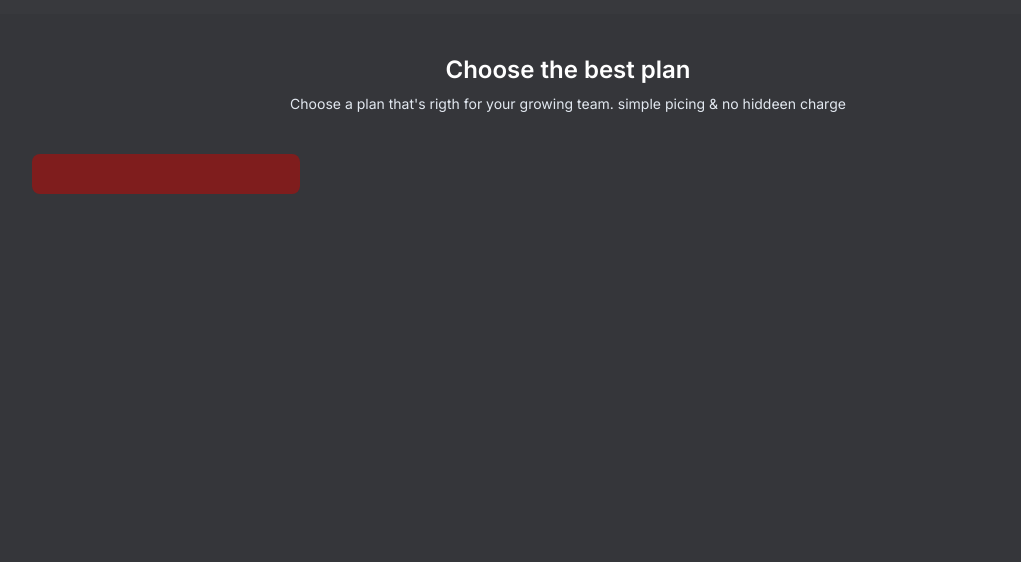
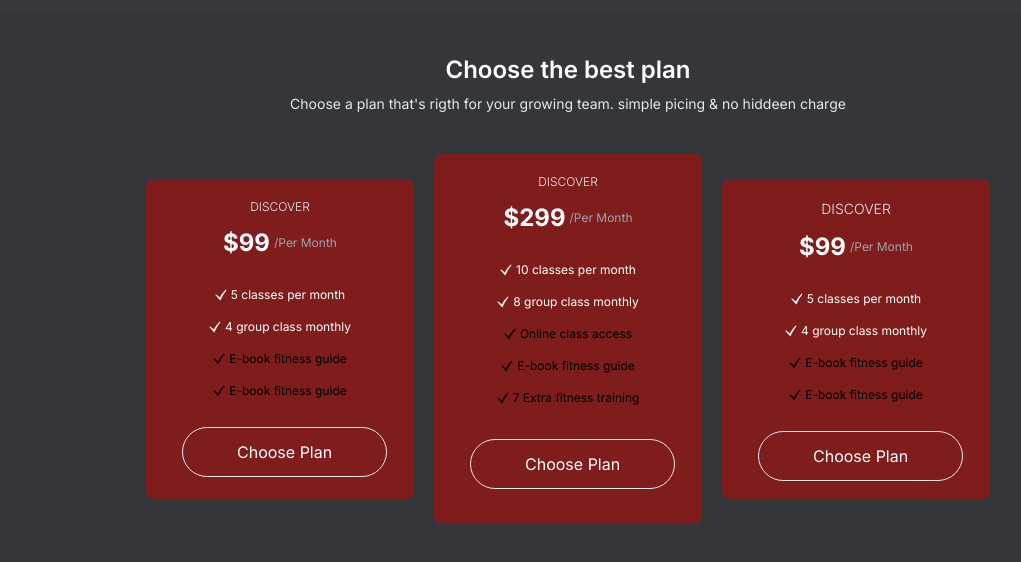
Before and after one commit to tchasinga/gym-rooms, a Next.js app: page / in a window 1280 px wide. Shown: the part 2862-3424 px from the top of the page, without its empty margins (72-1093 px from the left). Built offline with nearby package versions, Linux system fonts and the light colour scheme.

Commit message:
New code is added

```diff
--- a/src/app/components/Bestplan.jsx
+++ b/src/app/components/Bestplan.jsx
@@ -1,5 +1,5 @@
 import React from 'react'
-// import { GiCheckMark } from 'react-icons/gi'
+import { GiCheckMark } from 'react-icons/gi'
 
 export default function Bestplan() {
   return (
@@ -10,9 +10,119 @@ export default function Bestplan() {
          </div>
 
         <div className="">
-            <div className="flex justify-between items-center mt-10">
-                <div className="bg-red-900 w-1/4 p-5 rounded-lg">
+            <div className="flex items-center mt-10 justify-center gap-5">
+
+                <div className="bg-red-900 w-1/4 h-80 rounded-lg p-5 flex flex-col text-center">
+                <h3 className='uppercase font-light text-xs text-slate-200'>discover</h3>
+                    <div className="flex items-center gap-1 text-white pt-3 pb-3 justify-center">
+                        <h2 className='font-bold text-2xl'>$99</h2>
+                        <p className='text-xs text-gray-400'>/Per Month</p>
+                    </div>
+
+                    <div className="flex flex-col justify-center items-center w-full">
+                    <div className="pt-4 flex items-center justify-center gap-1">
+                        <GiCheckMark className='text-white text-xs'/>
+                        <p className='text-white text-xs'>5 classes per month</p>
+                    </div>
+
+                    <div className="pt-4 flex items-center justify-center gap-1">
+                        <GiCheckMark className='text-white text-xs'/>
+                        <p className='text-white text-xs'>4 group class monthly</p>
+                    </div>
+
+                    <div className="pt-4 flex items-center justify-center gap-1">
+                        <GiCheckMark className='text-xs'/>
+                        <p className='text-xs'>E-book fitness guide</p>
+                    </div>
+
+                     <div className="pt-4 flex items-center justify-center gap-1">
+                        <GiCheckMark className='text-xs'/>
+                        <p className='text-xs'>E-book fitness guide</p>
+                    </div>
+                    </div>
+
+                    <div className="rounded-full justify-center flex  border items-center text-center relative bottom-[-10%] left-4 right-0  py-3 text-white w-[90%]">
+                        <div className="">
+                          <h3>Choose Plan</h3>
+                        </div>
+                    </div>
                 </div>
+
+                <div className="bg-red-900 w-1/4 h-[370px] rounded-lg p-5 flex flex-col text-center">
+                <h3 className='uppercase font-light text-xs text-slate-200'>discover</h3>
+                    <div className="flex items-center gap-1 text-white pt-3 pb-3 justify-center">
+                        <h2 className='font-bold text-2xl'>$299</h2>
+                        <p className='text-xs text-gray-400'>/Per Month</p>
+                    </div>
+
+                    <div className="flex flex-col justify-center items-center w-full">
+                    <div className="pt-4 flex items-center justify-center gap-1">
+                        <GiCheckMark className='text-white text-xs'/>
+                        <p className='text-white text-xs'>10 classes per month</p>
+                    </div>
+
+                    <div className="pt-4 flex items-center justify-center gap-1">
+                        <GiCheckMark className='text-white text-xs'/>
+                        <p className='text-white text-xs'>8 group class monthly</p>
+                    </div>
+
+                    <div className="pt-4 flex items-center justify-center gap-1">
+                        <GiCheckMark className='text-xs'/>
+                        <p className='text-xs'>Online class access</p>
+                    </div>
+
+                     <div className="pt-4 flex items-center justify-center gap-1">
+                        <GiCheckMark className='text-xs'/>
+                        <p className='text-xs'>E-book fitness guide</p>
+                    </div>
+
+                    <div className="pt-4 flex items-center justify-center gap-1">
+                        <GiCheckMark className='text-xs'/>
+                        <p className='text-xs'>7 Extra fitness training</p>
+                    </div>
+
+                    </div>
+
+                    <div className="rounded-full justify-center flex  border items-center text-center relative bottom-[-10%] left-4  right-0  py-3 text-white w-[90%]">
+                        <h3>Choose Plan</h3>
+                    </div>
+                </div>
+
+
+                <div className="bg-red-900 w-1/4 h-80 rounded-lg p-5 flex flex-col text-center">
+                    <h3 className='uppercase font-light text-sm text-slate-200'>discover</h3>
+                    <div className="flex items-center gap-1 text-white pt-3 pb-3 justify-center">
+                        <h2 className='font-bold text-2xl'>$99</h2>
+                        <p className='text-xs text-gray-400'>/Per Month</p>
+                    </div>
+
+                    <div className="flex flex-col justify-center items-center w-full">
+                    <div className="pt-4 flex items-center justify-center gap-1">
+                        <GiCheckMark className='text-white text-xs'/>
+                        <p className='text-white text-xs'>5 classes per month</p>
+                    </div>
+
+                    <div className="pt-4 flex items-center justify-center gap-1">
+                        <GiCheckMark className='text-white text-xs'/>
+                        <p className='text-white text-xs'>4 group class monthly</p>
+                    </div>
+
+                    <div className="pt-4 flex items-center justify-center gap-1">
+                        <GiCheckMark className='text-xs'/>
+                        <p className='text-xs'>E-book fitness guide</p>
+                    </div>
+
+                     <div className="pt-4 flex items-center justify-center gap-1">
+                        <GiCheckMark className='text-xs'/>
+                        <p className='text-xs'>E-book fitness guide</p>
+                    </div>
+                    </div>
+
+                    <div className="rounded-full justify-center flex  border items-center text-center relative bottom-[-10%] left-4 right-0  py-3 text-white w-[90%]">
+                        <h3>Choose Plan</h3>
+                    </div>
+                </div>
+
                 </div>
         </div>
     </div>
```
